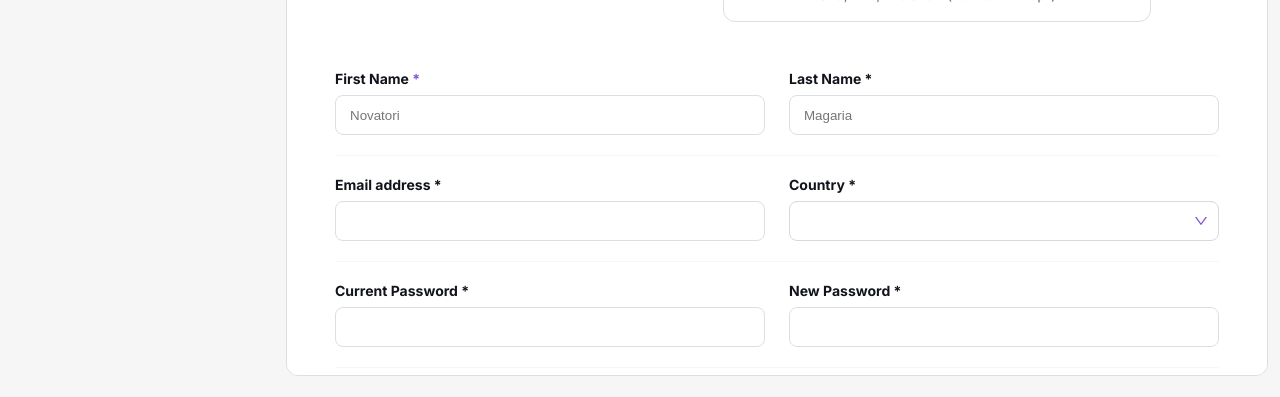
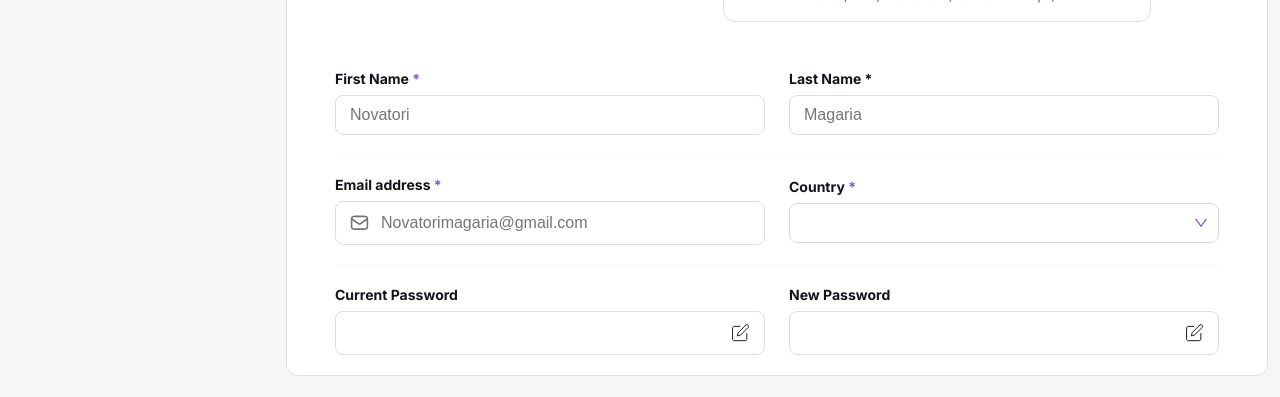
Before and after one commit to sabababluani/wordpressnest-frontend, a Next.js app: page /personalInfo in a window 1280 px wide. Shown: the part 400-797 px from the top of the page. Built offline with nearby package versions, Linux system fonts and the light colour scheme; no server answers.

Commit message:
feat: finished personal info page vissualy

```diff
--- a/app/personalInfo/components/PersonalInfoFields/PersonalInfoFields.module.scss
+++ b/app/personalInfo/components/PersonalInfoFields/PersonalInfoFields.module.scss
@@ -17,8 +17,7 @@
   display: flex;
   flex-direction: column;
   gap: 8px;
-  max-width: 728px;
-  width: 100%;
+  flex: 1;
 }
 
 .inputContainer span {
@@ -36,6 +35,12 @@
   border: 1px solid #dcdfe1;
   border-radius: 8px;
   padding-left: 14px;
+  font-size: 16px;
+  color: #11141a;
+}
+
+.inputContainer input:focus {
+  outline: none;
 }
 
 .select {
@@ -61,3 +66,76 @@
   align-self: flex-end;
   padding-top: 4px;
 }
+
+.emailField input {
+  border: none;
+  width: 100%;
+  margin: 0 12px;
+  height: 100%;
+  font-size: 16px;
+  color: #11141a;
+}
+
+.emailContainer span {
+  color: #11141a;
+  font-weight: 700;
+  font-size: 14px;
+}
+
+.emailContainer span span {
+  color: #7f56d9;
+}
+
+.emailField input:focus {
+  outline: none;
+}
+
+.emailField {
+  display: flex;
+  align-items: center;
+  border: 1px solid #dcdfe1;
+  height: 44px;
+  border-radius: 8px;
+  padding-left: 14px;
+}
+
+.emailContainer {
+  flex: 1;
+  display: flex;
+  flex-direction: column;
+  gap: 8px;
+}
+
+.passwordField {
+  display: flex;
+  align-items: center;
+  border: 1px solid #dcdfe1;
+  height: 44px;
+  border-radius: 8px;
+  padding-right: 14px;
+}
+
+.passwordContainer {
+  flex:1;
+  display: flex;
+  flex-direction: column;
+  gap: 8px;
+}
+
+.passwordField input {
+  border: none;
+  width: 100%;
+  margin: 0 12px;
+  height: 100%;
+}
+
+.passwordField input:focus {
+  outline: none;
+  font-size: 16px;
+}
+
+.passwordContainer span {
+  color: #11141a;
+  font-weight: 700;
+  font-size: 14px;
+}
--- a/app/personalInfo/components/PersonalInfoFields/PersonalInfoFields.tsx
+++ b/app/personalInfo/components/PersonalInfoFields/PersonalInfoFields.tsx
@@ -2,6 +2,7 @@ import { Select } from 'antd';
 import styles from './PersonalInfoFields.module.scss';
 import Button from '@/app/components/Button/Button';
 import { buttonbackgroundColorEnum } from '@/app/components/Button/enum/button.enum';
+import Image from 'next/image';
 
 const PersonalInfoFields = () => {
   return (
@@ -19,23 +20,46 @@ const PersonalInfoFields = () => {
         </div>
       </div>
       <div className={styles.container}>
-        <div className={styles.inputContainer}>
-          <span>Email address *</span>
-          <input type="text" />
+        <div className={styles.emailContainer}>
+          <span>
+            Email address <span>*</span>
+          </span>
+          <div className={styles.emailField}>
+            <Image src={'/icons/mail.svg'} alt="mail" width={20} height={20} />
+            <input type="email" placeholder="Novatorimagaria@gmail.com" />
+          </div>
         </div>
         <div className={styles.inputContainer}>
-          <span>Country *</span>
+          <span>
+            Country <span>*</span>
+          </span>
           <Select className={styles.select} />
         </div>
       </div>
       <div className={styles.container}>
-        <div className={styles.inputContainer}>
-          <span>Current Password *</span>
-          <input type="text" />
+        <div className={styles.passwordContainer}>
+          <span>Current Password</span>
+          <div className={styles.passwordField}>
+            <input type="password" />
+            <Image
+              src={'/icons/passwordedit.svg'}
+              alt="mail"
+              width={20}
+              height={20}
+            />
+          </div>
         </div>
-        <div className={styles.inputContainer}>
-          <span>New Password *</span>
-          <input type="text" />
+        <div className={styles.passwordContainer}>
+          <span>New Password</span>
+          <div className={styles.passwordField}>
+            <input type="password" />
+            <Image
+              src={'/icons/passwordedit.svg'}
+              alt="mail"
+              width={20}
+              height={20}
+            />
+          </div>
         </div>
       </div>
       <div className={styles.buttons}>
--- a/app/personalInfo/page.tsx
+++ b/app/personalInfo/page.tsx
@@ -43,7 +43,7 @@ const PersonalInfo = () => {
           <EmailVerification />
         </div>
         <div>
-            <FactorAuthentication />
+          <FactorAuthentication />
         </div>
       </div>
     </div>
```
Also changed, not shown: public/icons/mail.svg (added), public/icons/passwordedit.svg (added).
